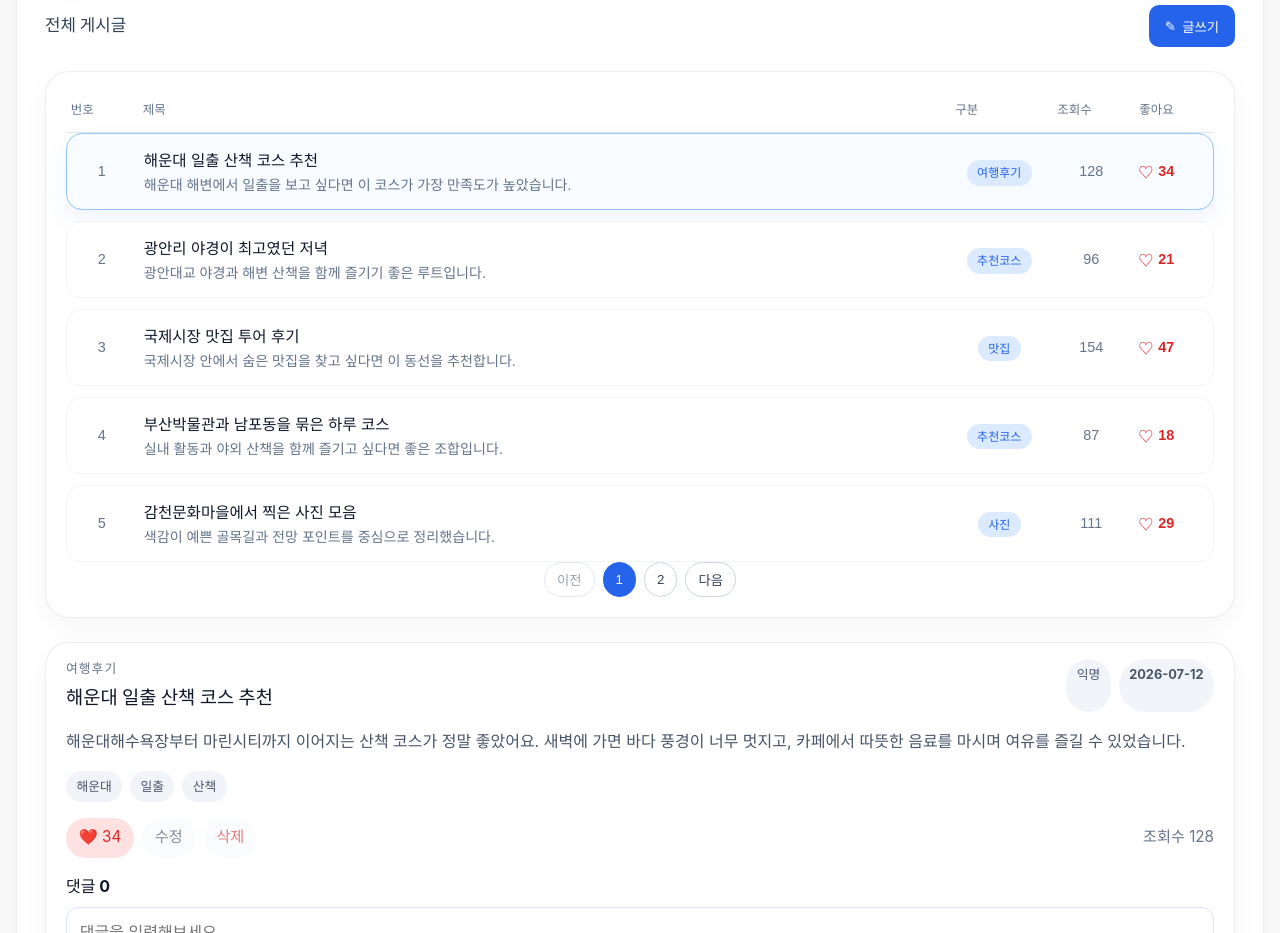
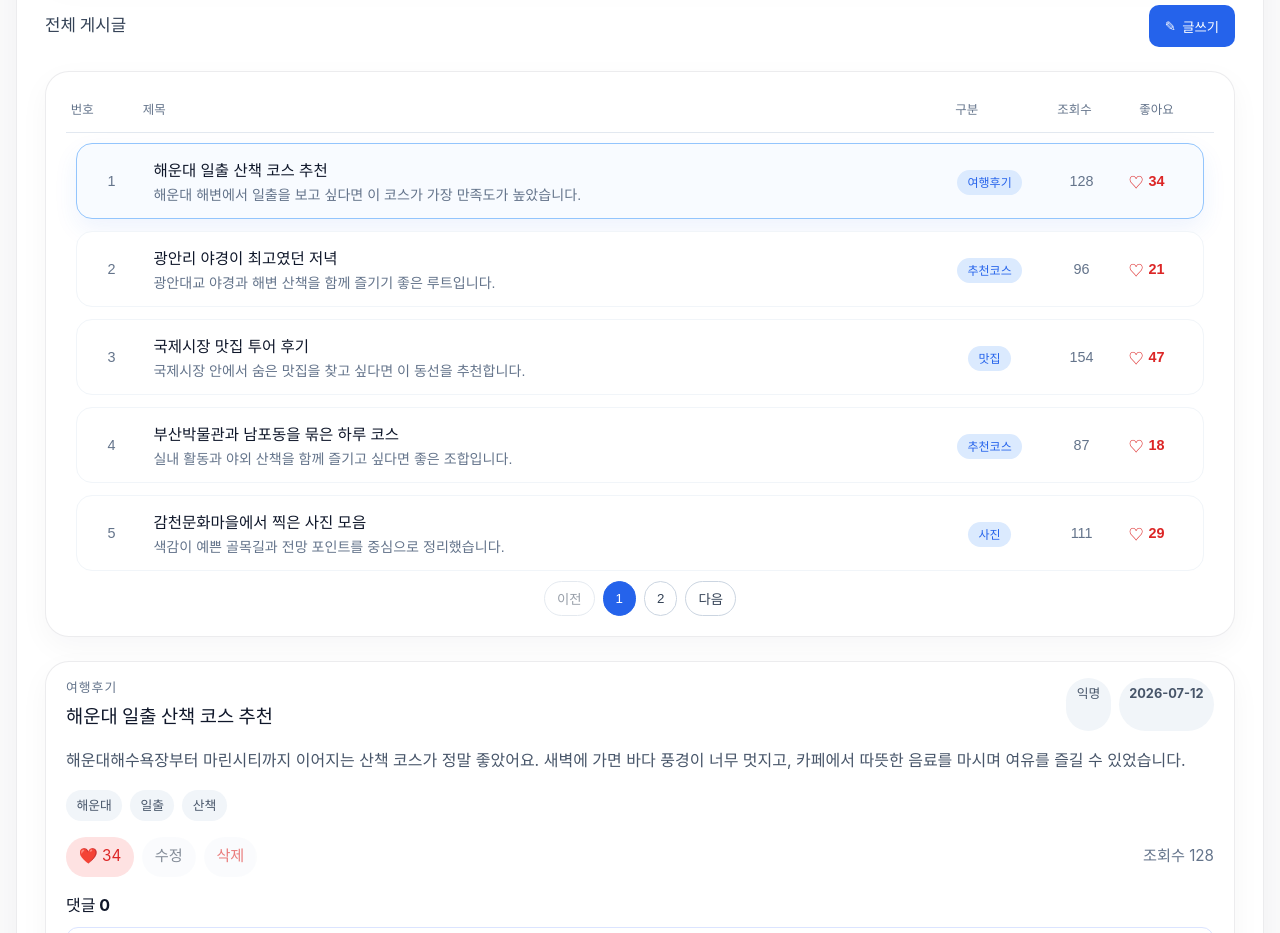
Before and after one commit to Purenight34/ODEGO-netlify, a Vue app: page / in a window 1280 px wide. Shown: the part 1300-2233 px from the top of the page. Built offline with nearby package versions, Linux system fonts and the light colour scheme.

Commit message:
게시글 패딩 추가

```diff
--- a/src/components/community/BoardTable.vue
+++ b/src/components/community/BoardTable.vue
@@ -46,6 +46,8 @@ const emit = defineEmits(['select-post'])
   display: flex;
   flex-direction: column;
   gap: 0.7rem;
+  padding: 0.6rem;
+  border-radius: 12px;
 }
 
 .empty {
```
